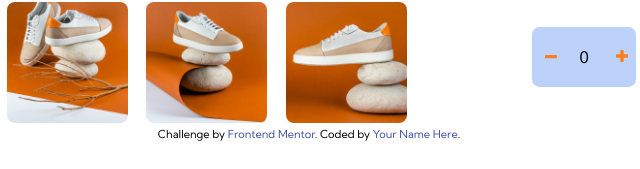
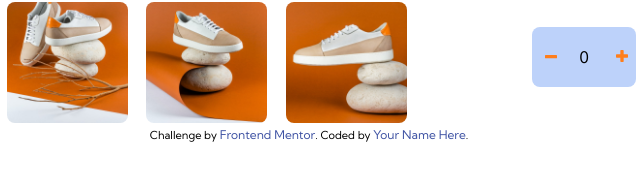
Before and after one commit to Piztle17/Sneakers-Company, a plain HTML site: page index.html in a window 1280 px wide. Shown: the part 628-797 px from the top of the page, 331-971 px from the left. Drawn offline with Linux system fonts and the light colour scheme.

Commit message:
first commit

```diff
--- a/index.html
+++ b/index.html
@@ -14,7 +14,7 @@
   <!-- Feel free to remove these styles or customise in your own stylesheet 👍 -->
   <style>
     .attribution { font-size: 11px; text-align: center; }
-    .attribution a { color: hsl(228, 45%, 44%); }
+    .attribution a { color: hsl(228, 45%, 44%); font-size: 12px; }
   </style>
 </head>
 <body>
```
